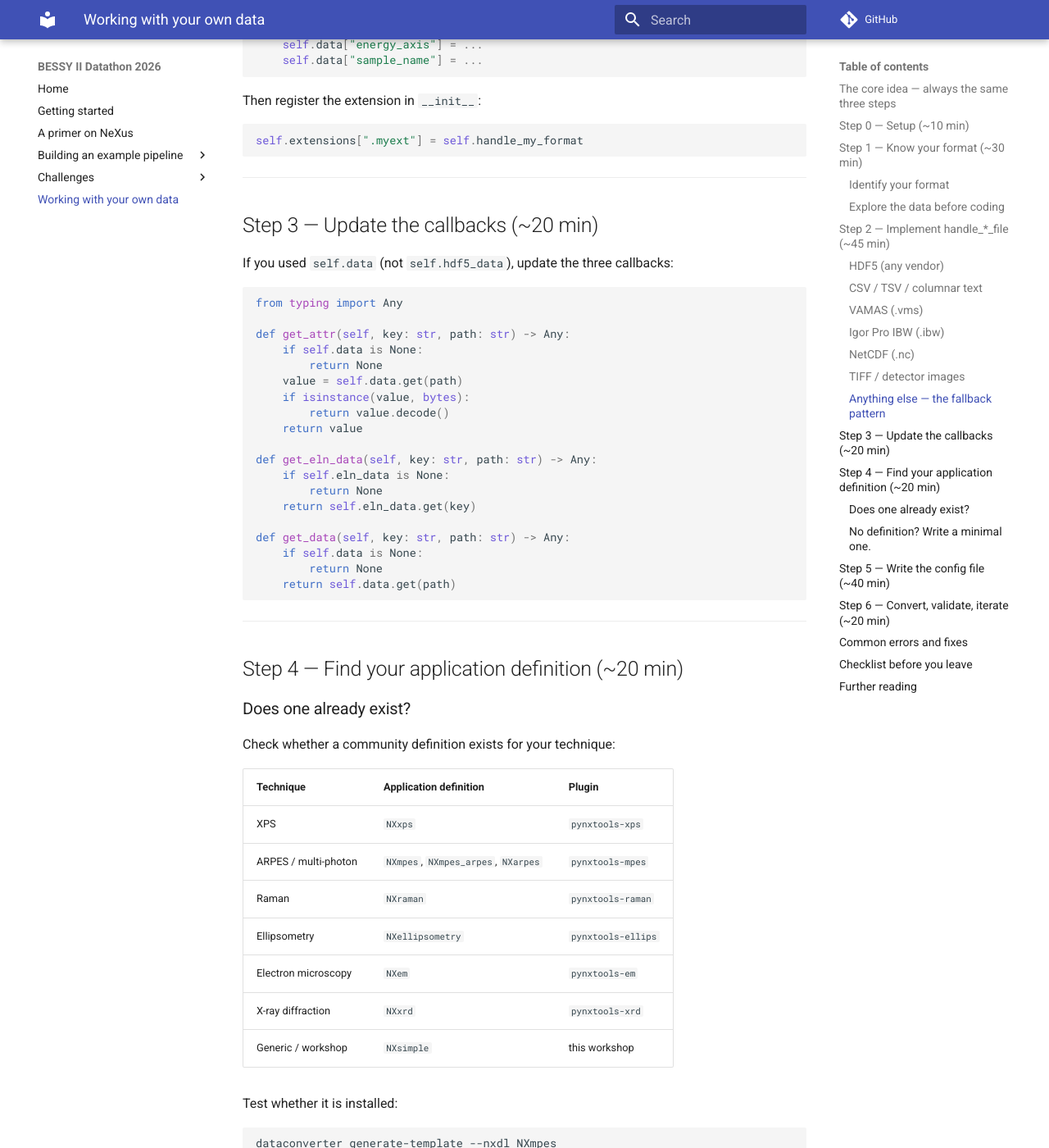
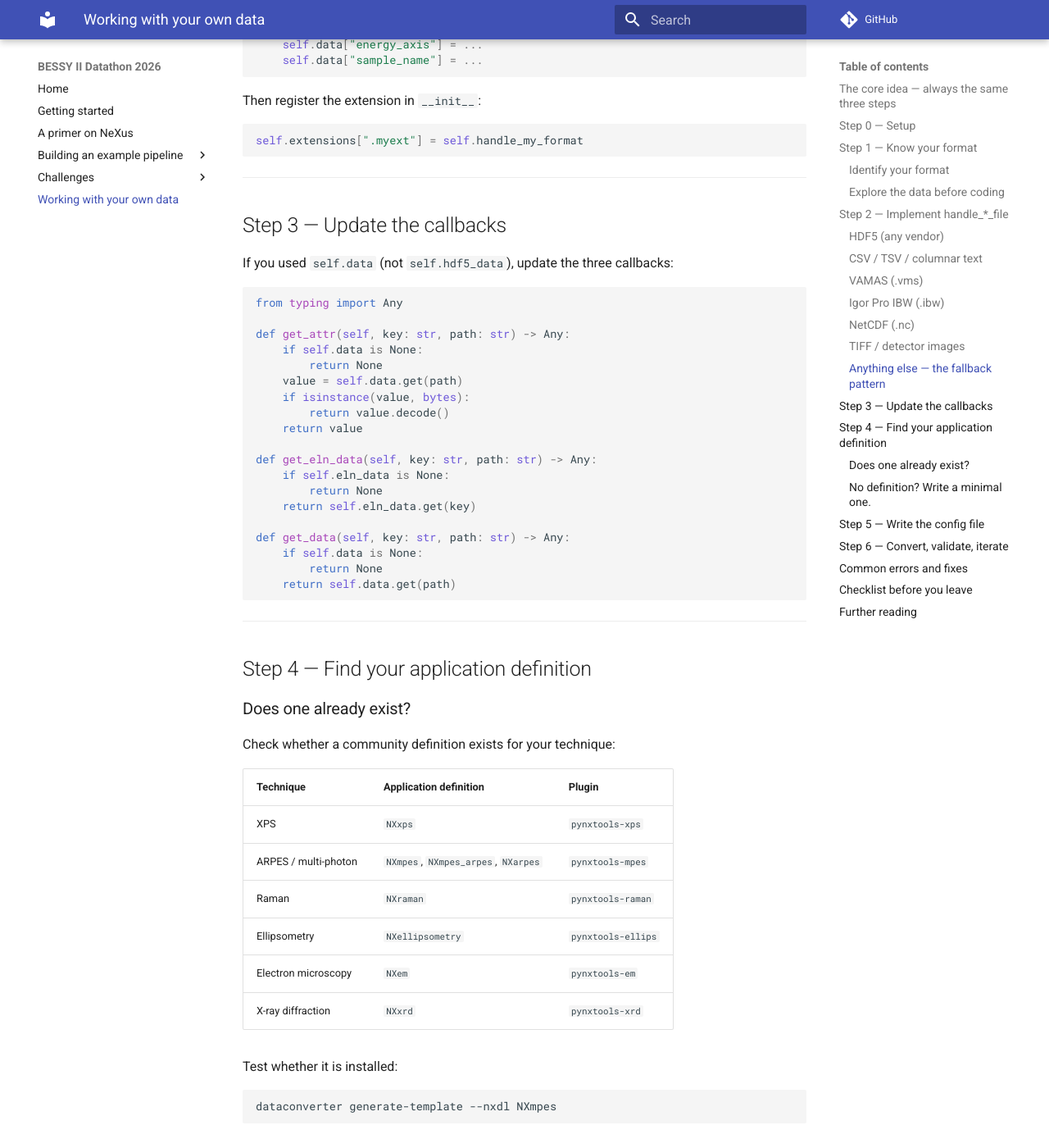
Before and after one commit to hz-b/2026_BESSYII_Datathon, an MkDocs documentation site: the page built from docs/your-own-data.md, in a window 1280 px wide and 1400 px high, scrolled down 5542 px. Shown: the whole window at 82% size. Built offline with MkDocs 1.6.1 and Material for MkDocs 9.7.7, drawn with Linux system fonts in a browser that asks for light colours; comment, search, counter and statistics services are not loaded; some of the changed text lies outside the part shown.

Commit message:
link fixes

````diff
--- a/docs/your-own-data.md
+++ b/docs/your-own-data.md
@@ -22,14 +22,14 @@
 
 ---
 
-## Step 0 — Setup (~10 min)
+## Step 0 — Setup
 
 Repeat the steps shown in the [setup of Day 1](example_pipeline/0-setup.md/#4-instantiate-the-plugin-template). The goal is to have another `pynxtools` reader plugin
 instantiated with the `pynxtools-plugin-template`.
 
 ---
 
-## Step 1 — Know your format (~30 min)
+## Step 1 — Know your format
 
 Before writing any reader code, understand what you are working with.
 
@@ -68,7 +68,7 @@
 
 ---
 
-## Step 2 — Implement `handle_*_file` (~45 min)
+## Step 2 — Implement `handle_*_file`
 
 Pick the section below that matches your format and implement the corresponding handler.
 
@@ -274,7 +274,7 @@
 
 ---
 
-## Step 3 — Update the callbacks (~20 min)
+## Step 3 — Update the callbacks
 
 If you used `self.data` (not `self.hdf5_data`), update the three callbacks:
 
@@ -302,7 +302,7 @@
 
 ---
 
-## Step 4 — Find your application definition (~20 min)
+## Step 4 — Find your application definition
 
 ### Does one already exist?
 
@@ -316,7 +316,6 @@
 | Ellipsometry | `NXellipsometry` | `pynxtools-ellips` |
 | Electron microscopy | `NXem` | `pynxtools-em` |
 | X-ray diffraction | `NXxrd` | `pynxtools-xrd` |
-| Generic / workshop | `NXsimple` | this workshop |
 
 Test whether it is installed:
 
@@ -365,7 +364,7 @@
 
 ---
 
-## Step 5 — Write the config file (~40 min)
+## Step 5 — Write the config file
 
 Generate the template first:
 
@@ -386,7 +385,7 @@
 
 ---
 
-## Step 6 — Convert, validate, iterate (~20 min)
+## Step 6 — Convert, validate, iterate
 
 ```bash
 dataconverter \
@@ -443,8 +442,8 @@
 
 ## Further reading
 
-- [pynxtools tutorial > Build a reader](https://fairmat-nfdi.github.io/pynxtools/tutorial/build-a-reader/){:target="_blank" rel="noopener"}
-- [pynxtools how-to > Use the MultiFormatReader](https://fairmat-nfdi.github.io/pynxtools/how-tos/pynxtools/use-multi-format-reader/){:target="_blank" rel="noopener"}
-- [pynxtools how-to > Build a plugin](https://fairmat-nfdi.github.io/pynxtools/how-tos/pynxtools/build-a-plugin/){:target="_blank" rel="noopener"}
-- [pynxtools reference > Available plugins](https://fairmat-nfdi.github.io/pynxtools/reference/plugins/){:target="_blank" rel="noopener"}
-- [NeXus application definitions](https://fairmat-nfdi.github.io/nexus_definitions/){:target="_blank" rel="noopener"}
+- [pynxtools reference > Available plugins](https://fairmat-nfdi.github.io/pynxtools/reference/plugins){:target="_blank" rel="noopener"}
+- [pynxtools how-to > Build a plugin](https://fairmat-nfdi.github.io/pynxtools/how-tos/pynxtools/build-a-plugin){:target="_blank" rel="noopener"}
+- [pynxtools tutorial > Build a reader](https://fairmat-nfdi.github.io/pynxtools/tutorial/build-a-reader){:target="_blank" rel="noopener"}
+- [pynxtools how-to > Use the MultiFormatReader](https://fairmat-nfdi.github.io/pynxtools/how-tos/pynxtools/use-multi-format-reader){:target="_blank" rel="noopener"}
+- [NeXus application definitions](https://fairmat-nfdi.github.io/nexus_definitions){:target="_blank" rel="noopener"}
````
Also changed, not shown: docs/example_pipeline/2-reader.md (+4 -3 lines), docs/example_pipeline/3-nomad.md (+13 -12 lines).
